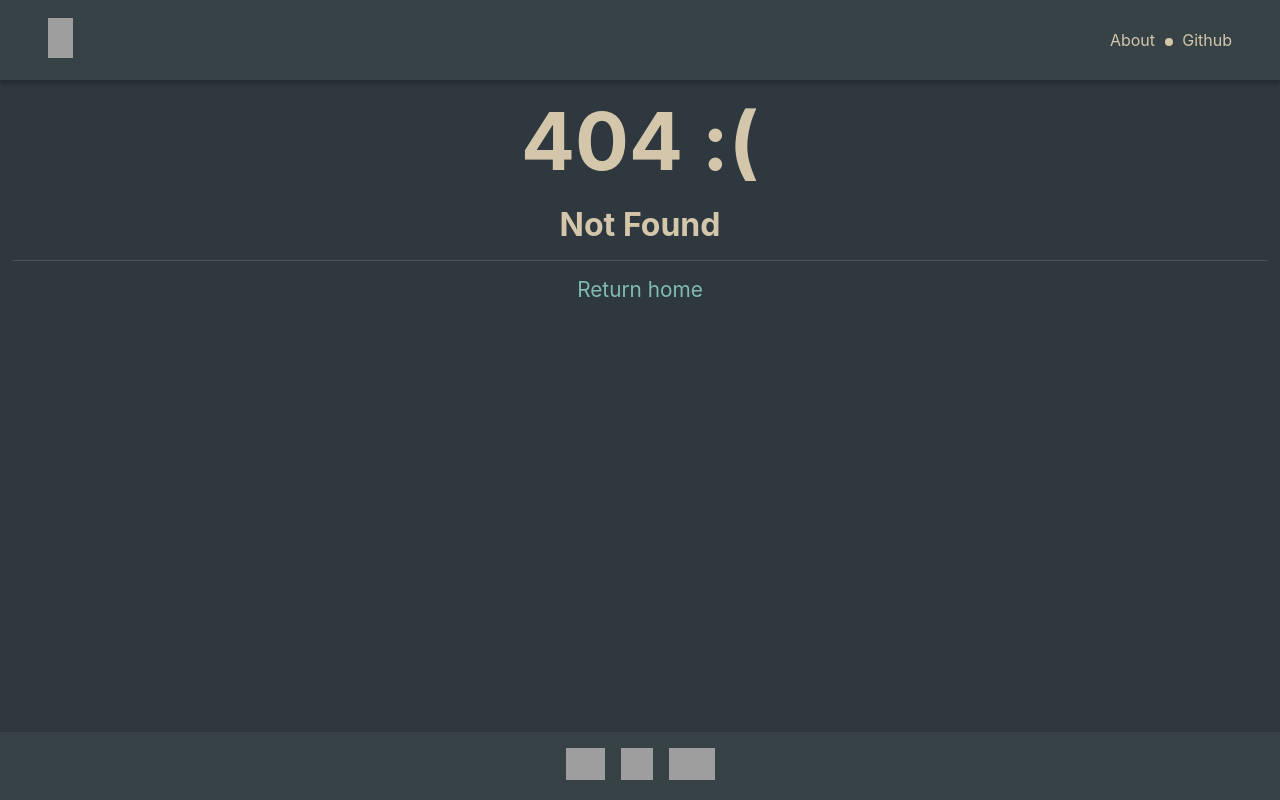
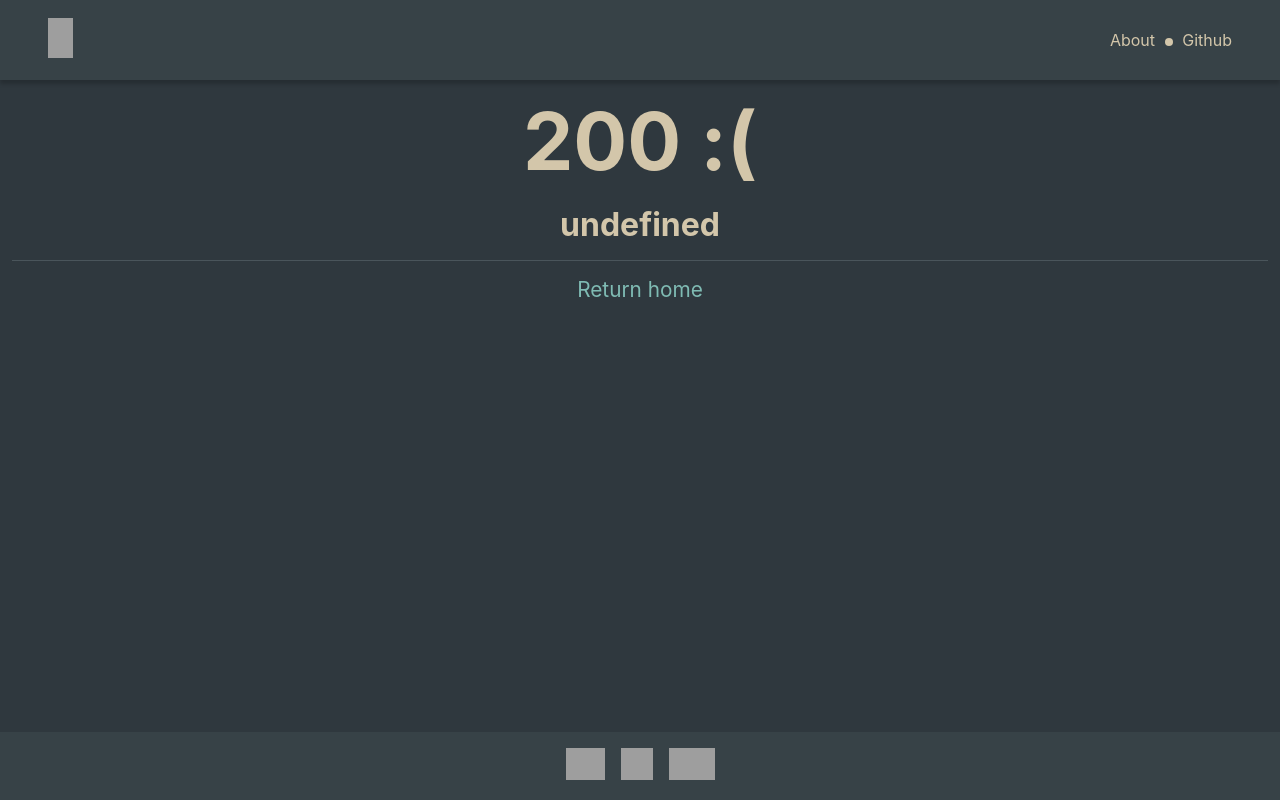
Before and after one commit to talwat/blog, a SvelteKit app: page /404 in a window 1280 px wide. Before the commit this address had no page. Built offline with nearby package versions, Linux system fonts and the light colour scheme; grey boxes are pictures that could not be loaded.

Commit message:
Attempt at changing 404 page

```diff
--- a/src/routes/404/+page.svelte
+++ b/src/routes/404/+page.svelte
@@ -3,5 +3,4 @@
   import Error from "$lib/Error.svelte";
 </script>
 
-<!-- Specify status and error, but leave everything else -->
-<Error page={{ ...$page, status: 404, error: { message: "Not Found" } }} />
+<Error page={$page} />
```
